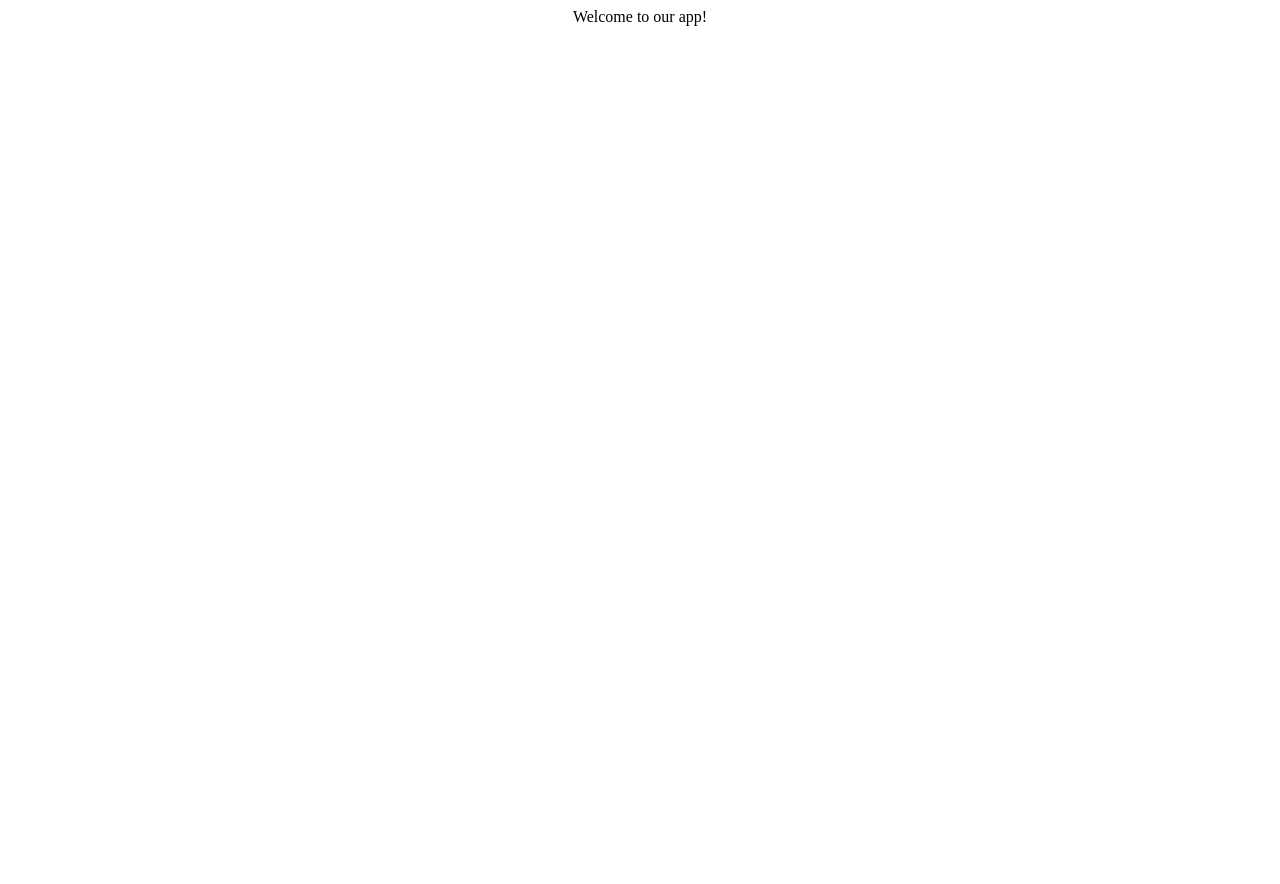
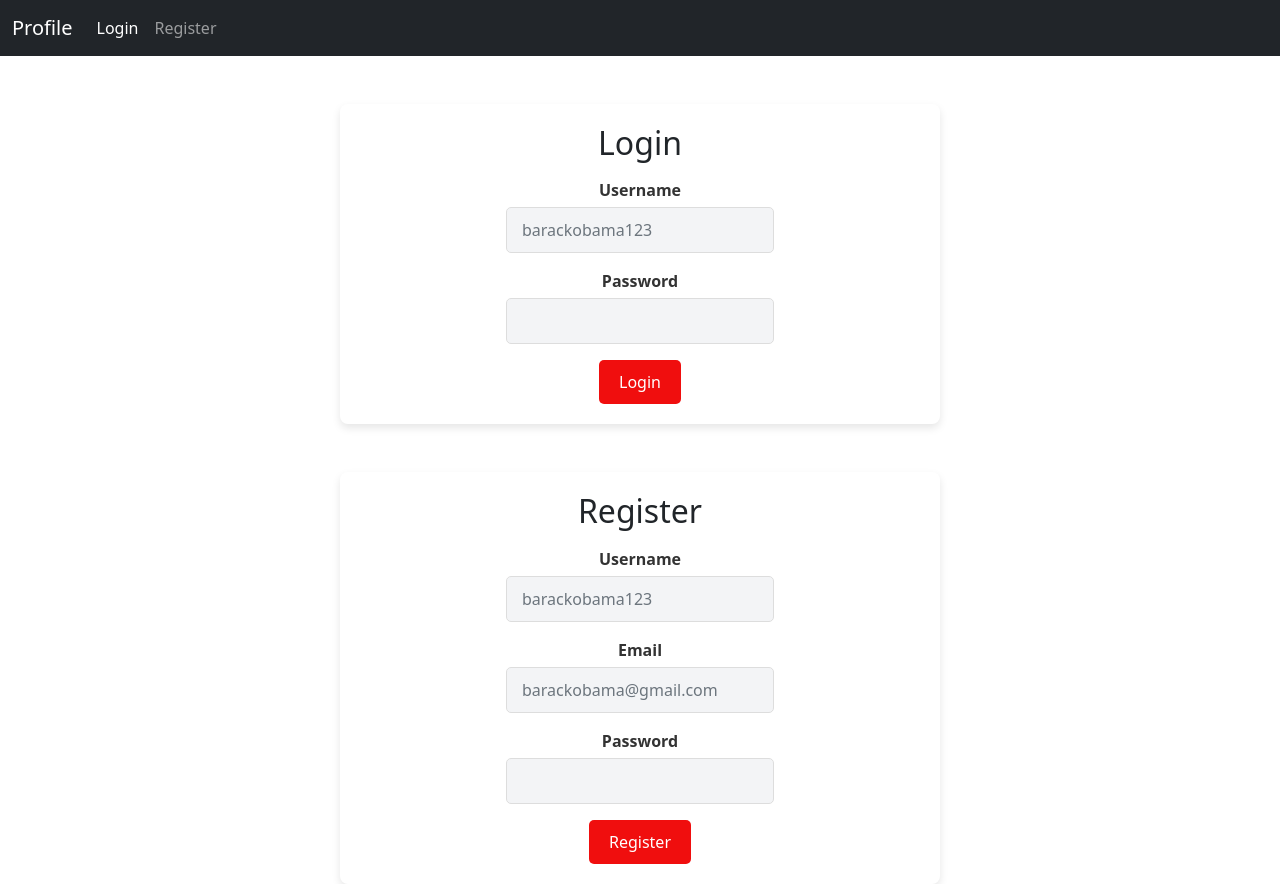
Before and after one commit to davidvenuto/UserInterfaceProgrammingProject, a React (Create React App) app in the folder client/: page / in a window 1280 px wide. Before the commit the page ends 800 px from the top, so only its background shows below. Built offline with nearby package versions, Linux system fonts and the light colour scheme.

Commit message:
Added React components and CSS

```diff
--- a/client/public/index.html
+++ b/client/public/index.html
@@ -1,6 +1,7 @@
 <!DOCTYPE html>
 <html lang="en">
   <head>
+    <link href="https://cdn.jsdelivr.net/npm/bootstrap@5.0.2/dist/css/bootstrap.min.css" rel="stylesheet" integrity="sha384-EVSTQN3/azprG1Anm3QDgpJLIm9Nao0Yz1ztcQTwFspd3yD65VohhpuuCOmLASjC" crossorigin="anonymous">
     <meta charset="utf-8" />
     <meta name="viewport" content="width=device-width, initial-scale=1" />
     <meta name="theme-color" content="#000000" />
@@ -8,10 +9,14 @@
       name="description"
       content="Web site created using create-react-app"
     />
+
     <title>React App</title>
   </head>
   <body>
-    <noscript>You need to enable JavaScript to run this app.</noscript>
+
+
     <div id="root"></div>
+
+    <script src="https://cdn.jsdelivr.net/npm/bootstrap@5.0.2/dist/js/bootstrap.bundle.min.js" integrity="sha384-MrcW6ZMFYlzcLA8Nl+NtUVF0sA7MsXsP1UyJoMp4YLEuNSfAP+JcXn/tWtIaxVXM" crossorigin="anonymous"></script>
   </body>
 </html>
--- a/client/src/App.css
+++ b/client/src/App.css
@@ -1,3 +1,4 @@
+/* General App Styles */
 .App {
   text-align: center;
 }
@@ -36,3 +37,35 @@
     transform: rotate(360deg);
   }
 }
+
+.form-control {
+  background-color: #f3f4f6;
+  border: 1px solid #ddd;
+  border-radius: 5px;
+  padding: 10px 15px;
+}
+
+.form-label {
+  margin-bottom: 5px;
+  font-weight: bold;
+  color: #333;
+}
+
+.btn-primary {
+  background-color: #f00e0e;
+  border: none;
+  padding: 10px 20px;
+  border-radius: 5px;
+}
+
+.btn-primary:hover {
+  background-color: #bb1818;
+}
+
+.container {
+  max-width: 600px;
+  margin: auto;
+  padding: 20px;
+  box-shadow: 0 4px 8px rgba(0,0,0,0.1);
+  border-radius: 8px;
+}
--- a/client/src/App.js
+++ b/client/src/App.js
@@ -1,9 +1,15 @@
 import './App.css';
+import Navbar from './components/Navbar.js';
+import LoginForm from './components/LoginForm.js';
+import RegisterForm from './components/RegisterForm.js';
 
 function App() {
+  console.log("App is rendering")
   return (
     <div className="App">
-      Welcome to our app!
+      <Navbar />
+      <LoginForm />
+      <RegisterForm />
     </div>
   );
 }
--- /dev/null
+++ b/client/src/components/LoginForm.js
@@ -0,0 +1,35 @@
+function LoginForm() {
+    return (
+        <div className="container mt-5">
+            <div className="row justify-content-center">
+                <div className="col-md-6">
+                    <form>
+                        <h2 className="mb-3">Login</h2>
+                        <div className="mb-3">
+                            <label htmlFor="username" className="form-label">Username</label>
+                            <input
+                                type="text"
+                                className="form-control"
+                                id="username"
+                                placeholder="barackobama123"
+                                required
+                            />
+                        </div>
+                        <div className="mb-3">
+                            <label htmlFor="password" className="form-label">Password</label>
+                            <input
+                                type="password"
+                                className="form-control"
+                                id="password"
+                                required
+                            />
+                        </div>
+                        <button type="submit" className="btn btn-primary">Login</button>
+                    </form>
+                </div>
+            </div>
+        </div>
+    );
+}
+
+export default LoginForm;
--- /dev/null
+++ b/client/src/components/Navbar.js
@@ -0,0 +1,21 @@
+function Navbar() {
+    console.log("Navbar is rendering");
+  return (
+    <nav className="navbar navbar-expand-lg navbar-dark bg-dark">
+      <div className="container-fluid">
+        <a className="navbar-brand" href="#">Profile</a>
+        <button className="navbar-toggler" type="button" data-bs-toggle="collapse" data-bs-target="#navbarNavAltMarkup" aria-controls="navbarNavAltMarkup" aria-expanded="false" aria-label="Toggle navigation">
+          <span className="navbar-toggler-icon"></span>
+        </button>
+        <div className="collapse navbar-collapse" id="navbarNavAltMarkup">
+          <div className="navbar-nav">
+            <a className="nav-link active" aria-current="page" href="#">Login</a>
+            <a className="nav-link" href="#">Register</a>
+          </div>
+        </div>
+      </div>
+    </nav>
+  );
+}
+
+export default Navbar;
--- /dev/null
+++ b/client/src/components/RegisterForm.js
@@ -0,0 +1,50 @@
+import React from 'react';
+
+function RegisterForm() {
+    return (
+        <div className="container mt-5">
+            <div className="row justify-content-center">
+                <div className="col-md-6">
+                    <form>
+                        <h2 className="mb-3">Register</h2>
+                        <div className="mb-3">
+                            <label htmlFor="username" className="form-label">Username</label>
+                            <input
+                                type="text"
+                                className="form-control"
+                                id="username"
+                                name="username"
+                                placeholder='barackobama123'
+                                required
+                            />
+                        </div>
+                        <div className="mb-3">
+                            <label htmlFor="email" className="form-label">Email</label>
+                            <input
+                                type="email"
+                                className="form-control"
+                                id="email"
+                                name="email"
+                                placeholder='barackobama@gmail.com'
+                                required
+                            />
+                        </div>
+                        <div className="mb-3">
+                            <label htmlFor="password" className="form-label">Password</label>
+                            <input
+                                type="password"
+                                className="form-control"
+                                id="password"
+                                name="password"
+                                required
+                            />
+                        </div>
+                        <button type="submit" className="btn btn-primary">Register</button>
+                    </form>
+                </div>
+            </div>
+        </div>
+    );
+}
+
+export default RegisterForm;
```
Also changed, not shown: 13 other files (tests, documents, lock files or other folders).
